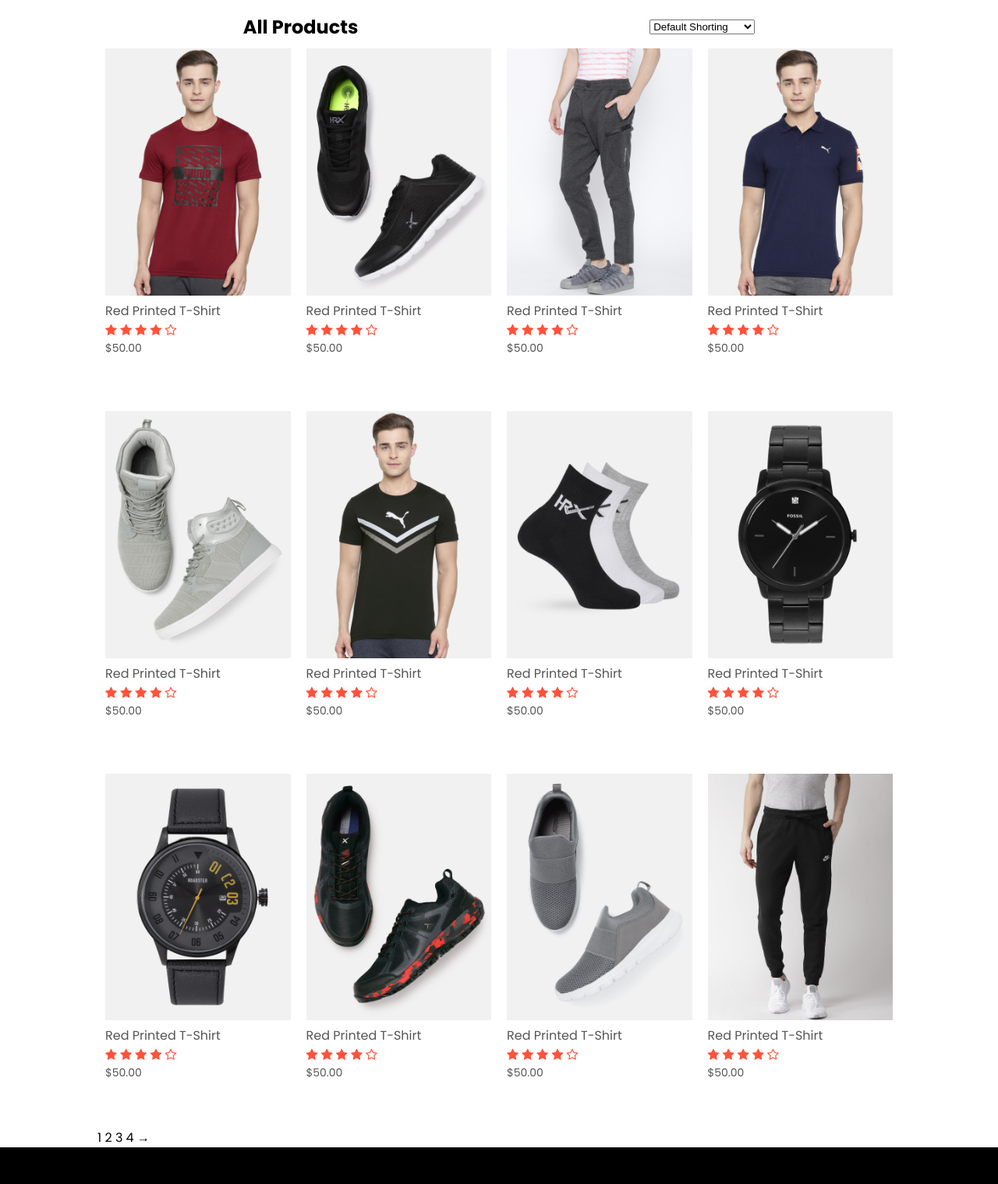
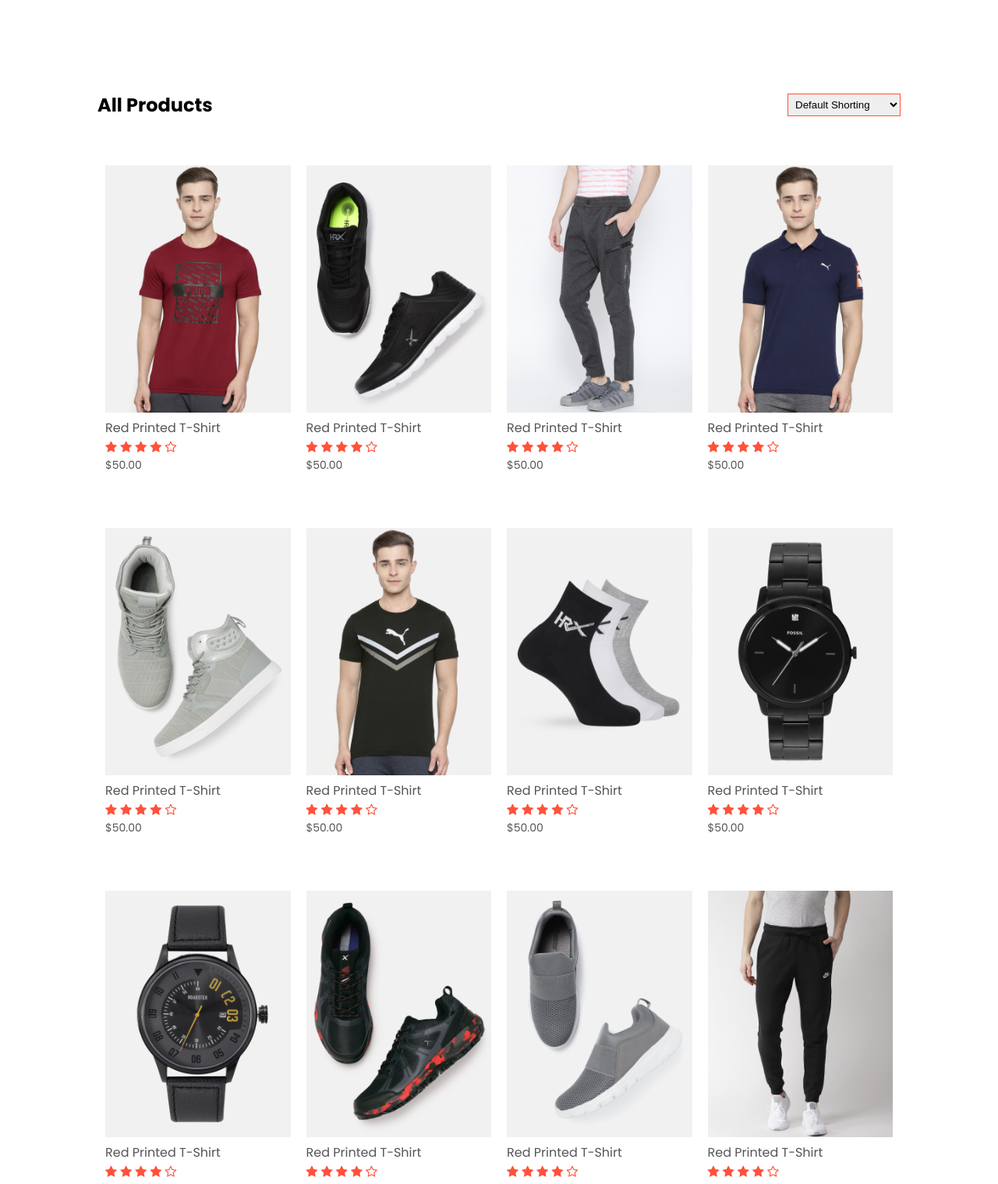
Before and after one commit to HetBhalani31/RedStore, a plain HTML site: page Product.html in a window 1280 px wide. Shown: the part 66-1584 px from the top of the page at 78% size. Drawn offline with Linux system fonts and the light colour scheme.

Commit message:
Update style.css

```diff
--- a/style.css
+++ b/style.css
@@ -292,6 +292,37 @@ ul{
     }
 }
 
+/* All Products */
+
+.row-2{
+    justify-content: space-between;
+    margin: 100px auto 50px;
+}
+select{
+    border: 1px solid #ff523b;
+    padding: 5px;
+}
+select:focus{
+    outline: none;
+}
+.page-btn{
+    margin: 0 auto 80px;
+}
+.page-btn span{
+    display: inline-block;
+    border: 1px solid #ff523b;
+    margin-left: 10px;
+    width: 40px;
+    height: 40px;
+    text-align: center;
+    line-height: 40px;
+    cursor: pointer;
+}
+.page-btn span:hover{
+    background: #ff523b;
+    color: #fff;
+}
+
 /* Media Query for less than 600 screen size */
 @media only screen and (max-width: 600px){
     .row{
```
